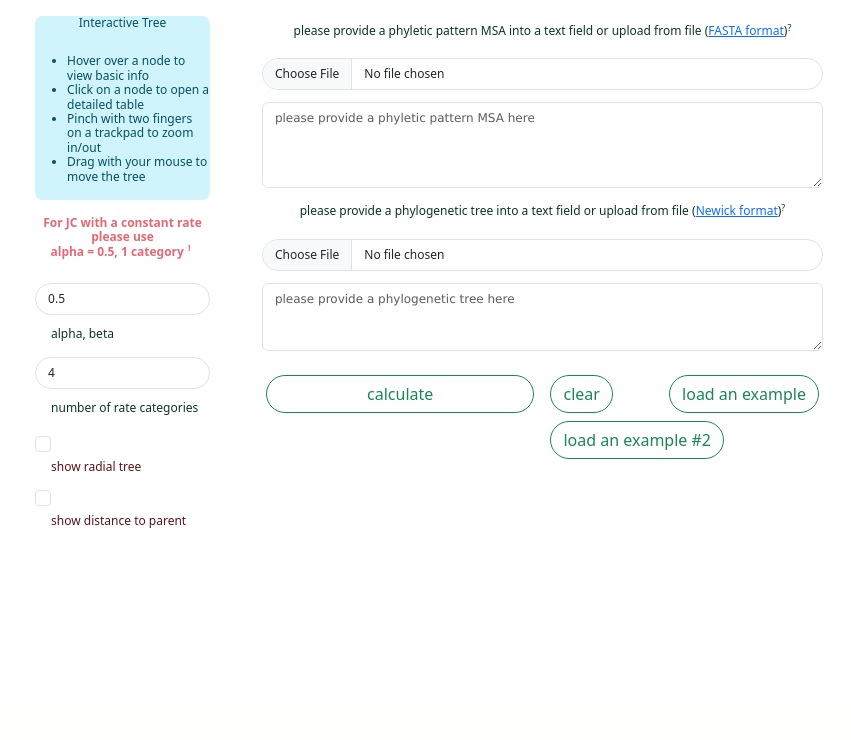
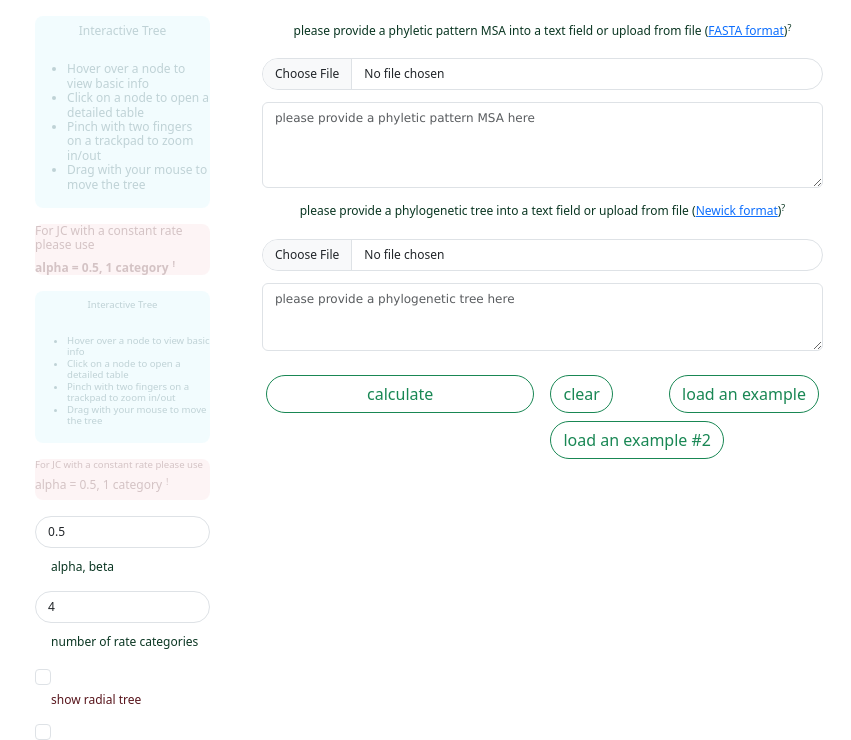
Before and after one commit to junior-iv/gloome, a Flask app: page / in a window 1280 px wide. Shown: the part 92-832 px from the top of the page, without its empty margins (429-1280 px from the left). Before the commit the page ends 620 px from the top, so only its background shows below. Run offline with Flask 3, Linux system fonts and the light colour scheme; parts of the project's set-up code (start-up, migrations or seed data) failed here and were passed over.

Commit message:
5.25.25r

```diff
--- a/app/templates/index.html
+++ b/app/templates/index.html
@@ -31,8 +31,8 @@
             </div>
         </div>
         <div class="d-flex gap-2 flex-column text-end w-15 justify-content-end m-3">
-            <div id="treeHelp" class="d-flex gap-2 flex-column border-info-subtle border-1 bg-opacity-50 bg-info-subtle text-info-emphasis text-start rounded-3 h7">
-                <p class=" text-center">Interactive Tree</p>
+            <div id="treeHelp" class="d-flex gap-2 flex-column border-info-subtle border-1 opacity-25 bg-info-subtle text-info-emphasis text-start rounded-3 h7">
+                <p class="mt-2 text-center">Interactive Tree</p>
                 <ul>
                 <li>Hover over a node to view basic info</li>
                 <li>Click on a node to open a detailed table</li>
@@ -40,7 +40,22 @@
                 <li>Drag with your mouse to move the tree</li>
                 </ul>
             </div>
-            <label for="treeHelp" class="fw-bold h7 text-center text-opacity-75 text-danger mb-3">For JC with a constant rate please use <br> <b>alpha = 0.5, 1 category<sup class="mx-1">&excl;</sup></b></label>
+            <div id="treeHelp" class="d-flex gap-2 flex-column border-danger-subtle border-1 opacity-25 bg-danger-subtle text-danger-emphasis text-start rounded-3 h7">
+                For JC with a constant rate please use <br> <b>alpha = 0.5, 1 category<sup class="mx-1">&excl;</sup></b>
+            </div>
+            <div id="treeHelp" class="d-flex gap-2 flex-column border-info-subtle border-1 opacity-25 bg-info-subtle text-info-emphasis text-start rounded-3 h8">
+                <p class="mt-2 text-center">Interactive Tree</p>
+                <ul>
+                <li>Hover over a node to view basic info</li>
+                <li>Click on a node to open a detailed table</li>
+                <li>Pinch with two fingers on a trackpad to zoom in/out</li>
+                <li>Drag with your mouse to move the tree</li>
+                </ul>
+            </div>
+            <div id="treeHelp" class="d-flex gap-2 flex-column border-danger-subtle border-1 opacity-25 bg-danger-subtle text-danger-emphasis text-start rounded-3 h8">
+                For JC with a constant rate please use <br> <span class="h7">alpha = 0.5, 1 category<sup class="mx-1">&excl;</sup></span>
+            </div>
+{#            <label for="treeHelp" class="fw-bold h7 text-center text-opacity-75 text-danger mb-3"></label>#}
             <input value="{{alpha}}" id="alpha" name="alpha" type="number"
                    min="0.01" max="100000" step="0.01" class="form-control rounded-pill"/>
             <label for="alpha" class="h7 text-start text-success-emphasis ms-3 mt-1 mb-2">alpha, beta</label>
```
